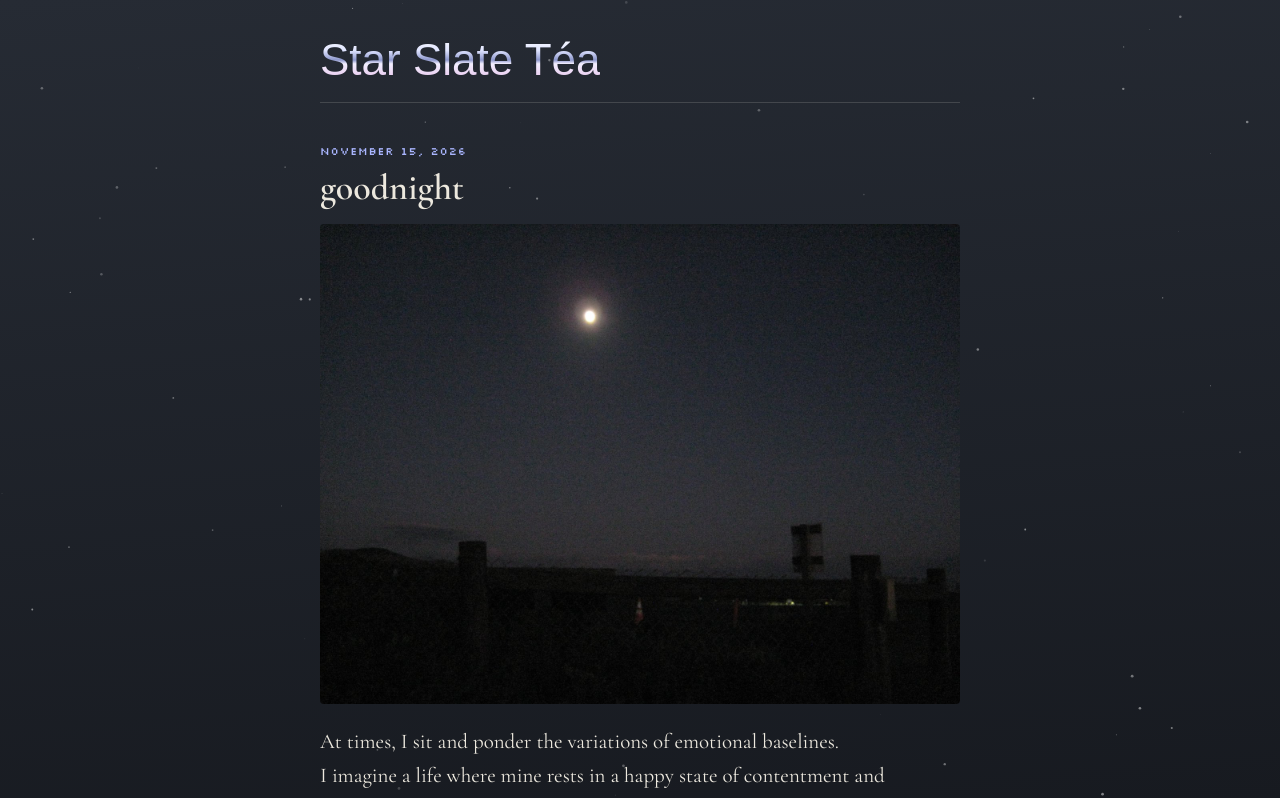
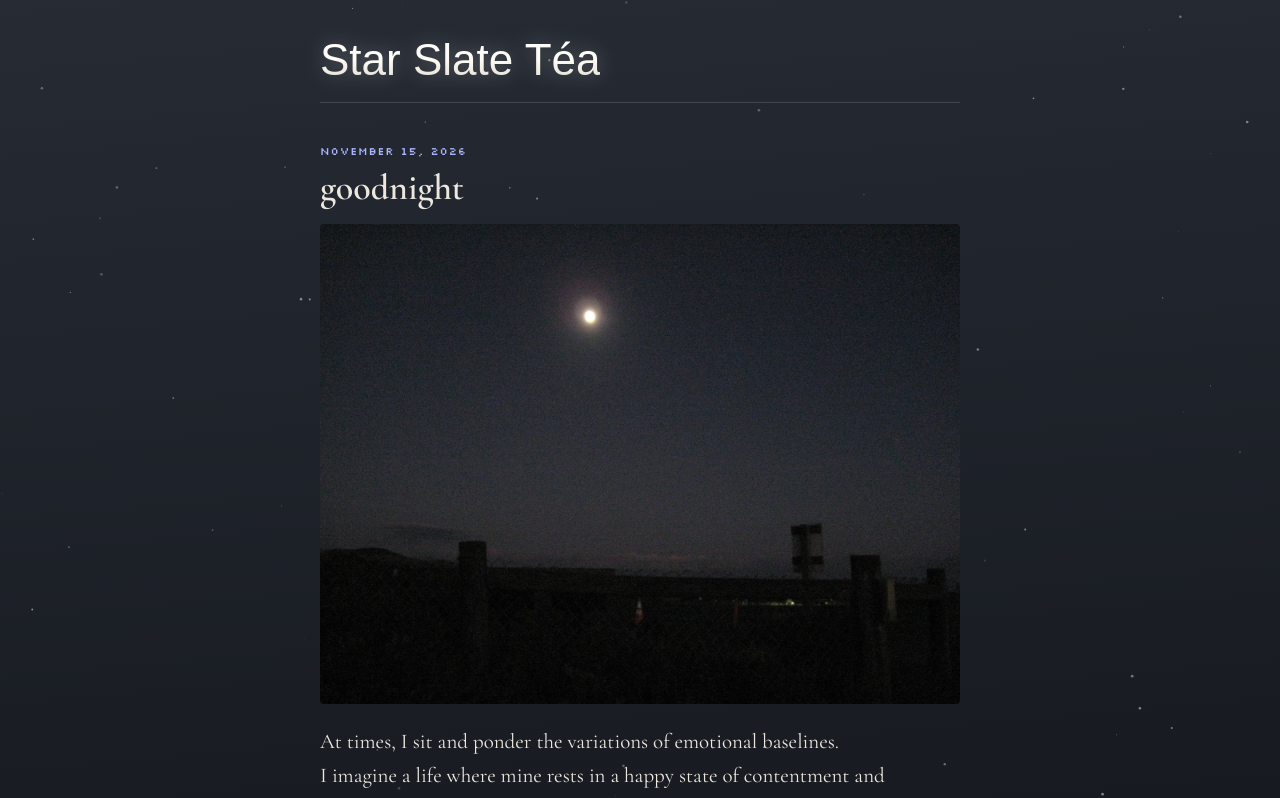
Before and after one commit to liamlf/tea, a plain HTML site: page index.html in a window 1280 px wide. Shown: the top 798 px of the page. Drawn offline with nearby package versions, Linux system fonts and the light colour scheme; a web font is replaced by a local one.

Commit message:
Make the title moon-white
Co-Authored-By: Claude Fable 5.2 <noreply@anthropic.com>

```diff
--- a/index.html
+++ b/index.html
@@ -7,7 +7,7 @@
 <link rel="preconnect" href="https://fonts.googleapis.com">
 <link rel="preconnect" href="https://fonts.gstatic.com" crossorigin>
 <link href="https://fonts.googleapis.com/css2?family=UnifrakturCook:wght@700&family=Cormorant+Garamond:ital,wght@0,400;0,600;1,400&family=Silkscreen&display=swap" rel="stylesheet">
-<link rel="stylesheet" href="style.css?v=5">
+<link rel="stylesheet" href="style.css?v=6">
 </head>
 <body>
 
--- a/style.css
+++ b/style.css
@@ -49,10 +49,11 @@ a:hover { color: #fff; }
   font-size: 44px;
   line-height: 1.1;
   text-decoration: none;
-  background: linear-gradient(180deg, #fff 0%, #dfe4ff 30%, #8d97cc 50%, #f3efff 58%, #e3b9e6 100%);
+  background: linear-gradient(180deg, #ffffff 0%, #fdfbf4 50%, #ebe8df 78%, #cdd0da 100%);
   -webkit-background-clip: text;
   background-clip: text;
   color: transparent;
+  filter: drop-shadow(0 0 10px rgba(255, 255, 255, .3));
 }
 
 .tags { display: flex; flex-wrap: wrap; gap: 4px 16px; }
```
Also changed, not shown: write.html (+1 -1 lines).
